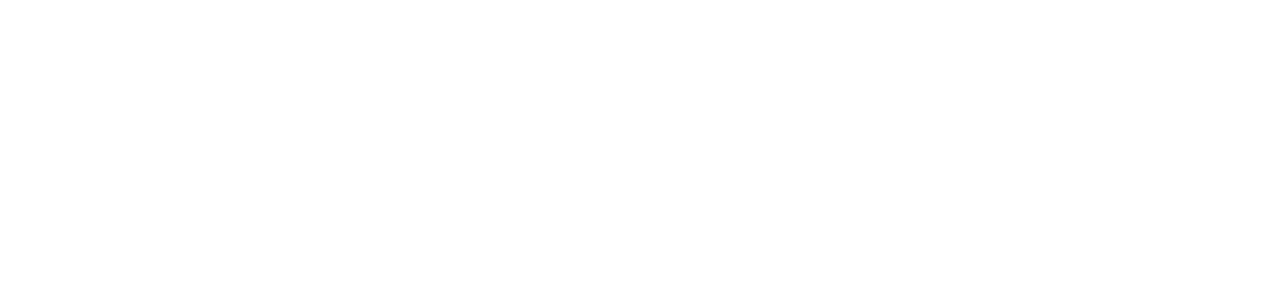
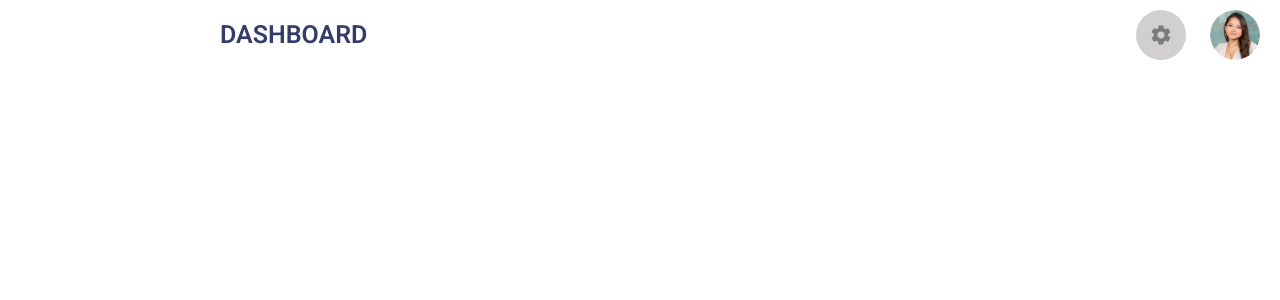
Before and after one commit to mohammadfaramarzi1/bank-dashboard-react, a React (Vite) app: page / in a window 1280 px wide. Shown: the top 300 px of the page. Built offline with nearby package versions, Linux system fonts and the light colour scheme.

Commit message:
feat: Haeder

```diff
--- a/src/App.jsx
+++ b/src/App.jsx
@@ -1,5 +1,9 @@
+import Header from "./layouts/Haeder/Header";
+
 function App() {
-  return <></>;
+  return <>
+    <Header />
+  </>;
 }
 
 export default App;
--- /dev/null
+++ b/src/layouts/Haeder/Header.jsx
@@ -0,0 +1,51 @@
+import React from "react";
+import { Avatar, Box, Button, Typography } from "@mui/material";
+import { Link, useLocation } from "react-router-dom";
+import SettingsIcon from "@mui/icons-material/Settings";
+
+import styles from "./Header.module.css";
+
+function Header() {
+  const location = useLocation();
+
+  return (
+    <Box
+      component="header"
+      sx={{
+        py: "10px",
+        px: "20px",
+        position: "fixed",
+        left: 200,
+        right: 0,
+        top: 0,
+        display: "flex",
+        justifyContent: "space-between",
+        alignItems: "center"
+      }}
+    >
+      <Typography
+        variant="h5"
+        component="h3"
+        color="#343C6A"
+        fontFamily="Roboto SemiBold"
+        fontSize="25px"
+      >
+        {location.pathname === "/"
+          ? "DASHBOARD"
+          : location.pathname.toUpperCase()}
+      </Typography>
+      <Box component="div" sx={{ display: "flex", columnGap: 3 }}>
+        <Link to="/setting" className={styles.setting}>
+          <SettingsIcon sx={{ fill: "#7b7b7b" }} />
+        </Link>
+        <Avatar
+          alt="User"
+          src="/users/Mask Group-min.png"
+          sx={{ width: 50, height: 50 }}
+        />
+      </Box>
+    </Box>
+  );
+}
+
+export default Header;
--- /dev/null
+++ b/src/layouts/Haeder/Header.module.css
@@ -0,0 +1,22 @@
+.setting {
+    display: flex;
+    align-items: center;
+    justify-content: center;
+    width: 50px;
+    height: 50px;
+    background-color: #d1cfcf;
+    border-radius: 100%;
+    -webkit-border-radius: 100%;
+    -moz-border-radius: 100%;
+    -ms-border-radius: 100%;
+    -o-border-radius: 100%;
+    transition: all 150ms ease-in;
+    -webkit-transition: all 150ms ease-in;
+    -moz-transition: all 150ms ease-in;
+    -ms-transition: all 150ms ease-in;
+    -o-transition: all 150ms ease-in;
+}
+
+.setting:hover {
+    background-color: #e4e0e0;
+}
```
Also changed, not shown: public/users/Mask Group-min.png (added).
